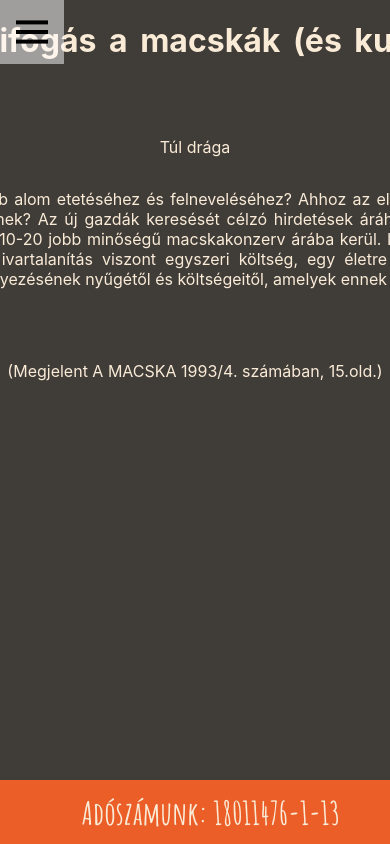
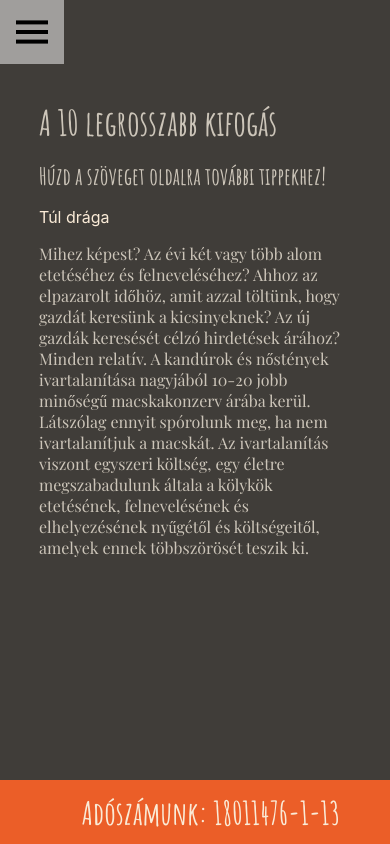
Before and after one commit to martonszak/react-for-a-cause, a Next.js app in the folder re-cat/: page /badReasons in a window 390 px wide. Built offline with nearby package versions, Linux system fonts and the light colour scheme.

Commit message:
Feat: badreasons page mobile version

```diff
--- a/re-cat/package.json
+++ b/re-cat/package.json
@@ -9,6 +9,8 @@
     "lint": "next lint"
   },
   "dependencies": {
+    "@react-spring/web": "^9.5.2",
+    "@use-gesture/react": "^10.2.19",
     "next": "12.2.5",
     "react": "18.2.0",
     "react-dom": "18.2.0",
--- a/re-cat/pages/badReasons.js
+++ b/re-cat/pages/badReasons.js
@@ -1,10 +1,11 @@
-/* eslint-disable react/jsx-key */
-import { useState } from "react";
+import { useEffect, useState } from "react";
+import { useSpring, animated } from "@react-spring/web";
+import { useDrag } from "@use-gesture/react";
 
 const content = [
   <div className="bad-reasons-list-item">
-    <p align="center">Túl drága</p>
-    <div className="bad-reasons-paragraph">
+    <div className="bad-resons-header">Túl drága</div>
+    <div className="bad-reasons-text">
       Mihez képest? Az évi két vagy több alom etetéséhez és felneveléséhez?
       Ahhoz az elpazarolt időhöz, amit azzal töltünk, hogy gazdát keresünk a
       kicsinyeknek? Az új gazdák keresését célzó hirdetések árához? Minden
@@ -17,10 +18,10 @@ const content = [
     </div>
   </div>,
   <div className="bad-reasons-list-item">
-    <p align="center">
+    <div className="bad-resons-header">
       Azt szeretném, ha a gyerekek tanúi lehetnének a születés csodájának
-    </p>
-    <div className="bad-reasons-paragraph">
+    </div>
+    <div className="bad-reasons-text">
       Ó jaj. S mi a helyzet a macskák és kutyák ezreivel, amelyeket a születés
       csodájának megszemlézése után kidobnak az utcára, vagy azokkal, amelyek
       rövid, sanyarú életük végén állatmenhelyen végzik, s ott a túlzsúfoltság
@@ -30,8 +31,10 @@ const content = [
     </div>
   </div>,
   <div className="bad-reasons-list-item">
-    <p align="center">Mindig sikerül számukra jó helyet találnunk</p>
-    <div className="bad-reasons-paragraph">
+    <div className="bad-resons-header">
+      Mindig sikerül számukra jó helyet találnunk
+    </div>
+    <div className="bad-reasons-text">
       Csak nem? Jó Önnek, mert olyan sok barátja és ismerőse van, akiknél évente
       legalább egy tucat kismacskát is el tud helyezni. Viszont a piacon, az
       utcán, állatvásáron papírdobozból „kimért” kismacskák nem biztos, hogy
@@ -42,8 +45,8 @@ const content = [
     </div>
   </div>,
   <div className="bad-reasons-list-item">
-    <p align="center">Túl fiatalok az ivartalanításra</p>
-    <div className="bad-reasons-paragraph">
+    <div className="bad-resons-header">Túl fiatalok az ivartalanításra</div>
+    <div className="bad-reasons-text">
       A macskák hat hónapos kor után ivartalaníttathatóak. A nőstények akár 5-6
       hónapos korukban is fogamzásképesek lehetnek. Ez kívülről ugyanis nem
       látszik. Legjobb, ha nem vár, hanem kezébe veszi a macska családtervezési
@@ -52,8 +55,8 @@ const content = [
     </div>
   </div>,
   <div className="bad-reasons-list-item">
-    <p align="center">Meg fog hízni és ellustul</p>
-    <div className="bad-reasons-paragraph">
+    <div className="bad-resons-header">Meg fog hízni és ellustul</div>
+    <div className="bad-reasons-text">
       Ha ez igaz, akkor az ellenkezője is, tehát a macska a sorozatos ellésektől
       lesz friss és egészséges. Az ivartalanított kedvenc csak akkor hízik el,
       ha Ön hagyja. A hízás és ellustulás oka macskáknál, éppen úgy, mint az
@@ -66,8 +69,10 @@ const content = [
     </div>
   </div>,
   <div className="bad-reasons-list-item">
-    <p align="center">Van helyünk, és nagyon szeretjük az állatokat</p>
-    <div className="bad-reasons-paragraph">
+    <div className="bad-resons-header">
+      Van helyünk, és nagyon szeretjük az állatokat
+    </div>
+    <div className="bad-reasons-text">
       Ha igazán szereti macskáját vagy kutyáját, ivartalaníttassa. Ha van helye
       továbbiak tartására, fogadjon örökbe gazdátlan állatot, ne maga állítsa
       elő őket. S ne feledje, az utódok is hamarosan szaporodni fognak. Egy
@@ -82,16 +87,20 @@ const content = [
     </div>
   </div>,
   <div className="bad-reasons-list-item">
-    <p align="center">Soha nem tévesztem szem elől, nem tud bepárzani</p>
-    <div className="bad-reasons-paragraph">
+    <div className="bad-resons-header">
+      Soha nem tévesztem szem elől, nem tud bepárzani
+    </div>
+    <div className="bad-reasons-text">
       Ilyen éber ember nincs. A tüzelő macska vagy kutya megleli a módját, hogy
       kiszökjön, s párt keressen magának. Ha pedig ő nem megy ki a kertből, majd
       bejönnek a lovagjai.
     </div>
   </div>,
   <div className="bad-reasons-list-item">
-    <p align="center">Az állatnak szüksége van egy alomra, hogy lenyugodjon</p>
-    <div className="bad-reasons-paragraph">
+    <div className="bad-resons-header">
+      Az állatnak szüksége van egy alomra, hogy lenyugodjon
+    </div>
+    <div className="bad-reasons-text">
       Egek ura! Ennek az ostoba tévhitnek egyszer és mindenkorra véget kell
       vetni. Hölgyeim, Önök „lenyugodtak” miután gyermekük lett? Semmiféle
       orvosi bizonyíték nem szól amellett, hogy a kölykezés, akár egyszeri, akár
@@ -104,12 +113,12 @@ const content = [
     </div>
   </div>,
   <div className="bad-reasons-list-item">
-    <p align="center">
+    <div className="bad-resons-header">
       Olyan macskát akarok, amelyik pont úgy néz ki, mint a Cirmikém, avagy
       szeretném tudni milyen utód születik, ha a fél-sziámimat a szomszéd
       fél-perzsájával pároztatom
-    </p>
-    <div className="bad-reasons-paragraph">
+    </div>
+    <div className="bad-reasons-text">
       Az esély arra, hogy akár megközelítőleg is Cirmikére hasonlító utód
       szülessen, minimális. Egy macska küllemét és jellemét génjei határozzák
       meg, ezeket anyjától és apjától örökli. A nászban szereplő apaállat
@@ -125,8 +134,10 @@ const content = [
     </div>
   </div>,
   <div className="bad-reasons-list-item">
-    <p align="center">Meg akartam csináltatni a műtétet, de...</p>
-    <div className="bad-reasons-paragraph">
+    <div className="bad-resons-header">
+      Meg akartam csináltatni a műtétet, de...
+    </div>
+    <div className="bad-reasons-text">
       Ne várjon, MOST végeztesse el! Hibát mindenki véthet, elég baj, hogy
       Cirminek ott vannak a kölykei. Helyezze el őket, vigye Cirmit az
       állatorvoshoz és beszélje rá az új tulajdonosokat, hogy ne kövessék el azt
@@ -137,41 +148,48 @@ const content = [
   </div>,
 ];
 
-const contentViewer = (index) => {
-  return content[index];
-};
+let timer;
 
 export default function Badreasons() {
+  const [{ x, y }, api] = useSpring(() => ({ x: 0, y: 0 }));
   const [count, setCount] = useState(0);
-  const handleBack = () => {
+
+  const goBack = () => {
     if (count === 0) {
       setCount(content.length - 1);
     } else {
       setCount(count - 1);
     }
   };
-  const handleForward = () => {
+
+  const goForward = () => {
     if (count === content.length - 1) {
       setCount(0);
     } else {
       setCount(count + 1);
     }
   };
+
+  const bind = useDrag(({ down, movement: [mx, my] }) => {
+    clearTimeout(timer);
+    api.start({ x: down ? mx : 0, y: down ? my : 0, immediate: down });
+    if (mx <= -100) {
+      timer = setTimeout(() => goBack(), 100);
+    }
+    if (mx >= 100) {
+      timer = setTimeout(() => goForward(), 100);
+    }
+  });
+
   return (
     <div className="bad-reasons-container">
-      <div className="bad-reasons-title">
-        <h1>
-          A 10 legrosszabb kifogás a macskák (és kutyák) ivartalanítása ellen
-        </h1>
-      </div>
-      <div className="bad-reasons-list">
-        <button onClick={handleBack}>{"<"}</button>
-        {contentViewer(count)}
-        <button onClick={handleForward}>{">"}</button>
-      </div>
-      <div className="bad-reasons-reference">
-        (Megjelent A MACSKA 1993/4. számában, 15.old.)
-      </div>
+      <div className="bad-reasons-title">A 10 legrosszabb kifogás</div>
+      <div className="bad-reasons-pager-text">Húzd a szöveget oldalra további tippekhez!</div>
+      <animated.div {...bind()} style={{ x }} className="bad-reasons-list">
+        <button onClick={goBack} className="page-button">{"<"}</button>
+        {content[count]}
+        <button onClick={goForward} className="page-button">{">"}</button>
+      </animated.div>
     </div>
   );
 }
--- a/re-cat/styles/globals.css
+++ b/re-cat/styles/globals.css
@@ -90,41 +90,45 @@ almost white: #CCC5B9
 /* BAD REASONS */
 
 .bad-reasons-container {
-  display: flex;
-  width: 63rem;
-  flex-direction: column;
-  flex-wrap: nowrap;
-  padding-bottom: 5rem;
-  text-align: justify;
   margin: auto;
+  padding: 0%;
+  width: 80vw;
+  padding-top: 10vh;
+}
+
+.bad-reasons-title {
+  font-family: "Amatic SC", cursive;
+  font-weight: 700;
+  font-size: 2.2rem;
+  color: #ccc5b9;
+  margin: 1rem 0rem;
 }
 
 .bad-reasons-list {
   display: flex;
-  width: 100%;
-  height: 15rem;
-  justify-content: center;
 }
 
-.bad-reasons-list-item {
-  display: flex;
-  flex-direction: column;
-  width: 100%;
-  text-align: justify;
+.bad-reasons-header {
+  font-family: "Amatic SC", cursive;
+  font-weight: 700;
+  font-size: 1.5rem;
+  color: #ccc5b9;
+  margin: 1rem 0rem;
 }
 
-.bad-reasons-paragraph {
-  margin: 1rem;
+.bad-reasons-text {
+  font-family: "Playfair Display", serif;
+  font-size: 1rem;
+  color: #ccc5b9;
+  margin: 1rem 0rem 6rem 0rem;
 }
 
-.bad-reasons-title {
-  text-align: justify;
-  width: 100%;
+.page-button {
+  display: block;
 }
 
-.bad-reasons-reference {
-  text-align: center;
-  width: 100%;
+.bad-reasons-pager-text {
+  display: none;
 }
 
 .about-container {
--- a/re-cat/styles/mobile.css
+++ b/re-cat/styles/mobile.css
@@ -244,21 +244,68 @@ almost white: #CCC5B9
     font-family: "Amatic SC", cursive;
     font-weight: 700;
     font-size: 2.2rem;
-    color: #CCC5B9;
+    color: #ccc5b9;
     margin: 1rem 0rem;
   }
   .about-header {
     font-family: "Amatic SC", cursive;
     font-weight: 700;
     font-size: 1.5rem;
-    color: #CCC5B9;
+    color: #ccc5b9;
     margin: 1rem 0rem;
   }
 
   .about-text {
-    font-family: 'Playfair Display', serif;
+    font-family: "Playfair Display", serif;
     font-size: 1rem;
-    color: #CCC5B9;
+    color: #ccc5b9;
     margin: 1rem 0rem 6rem 0rem;
   }
+
+  .bad-reasons-container {
+    margin: auto;
+    padding: 0%;
+    width: 80vw;
+    padding-top: 10vh;
+  }
+
+  .bad-reasons-title {
+    font-family: "Amatic SC", cursive;
+    font-weight: 700;
+    font-size: 2.2rem;
+    color: #ccc5b9;
+    margin: 1rem 0rem;
+  }
+
+  .bad-reasons-list {
+    display: flex;
+  }
+
+  .bad-reasons-header {
+    font-family: "Amatic SC", cursive;
+    font-weight: 700;
+    font-size: 1.5rem;
+    color: #ccc5b9;
+    margin: 1rem 0rem;
+  }
+
+  .bad-reasons-text {
+    font-family: "Playfair Display", serif;
+    font-size: 1rem;
+    color: #ccc5b9;
+    margin: 1rem 0rem 6rem 0rem;
+  }
+
+  .page-button {
+    display: none;
+  }
+
+  .bad-reasons-pager-text {
+    display: block;
+    font-family: "Amatic SC", cursive;
+    font-weight: 700;
+    font-size: 1.5rem;
+    color: #ccc5b9;
+    margin: 1rem 0rem;
+  }
 }
```
Also changed, not shown: 1 other file (tests, documents, lock files or other folders).
